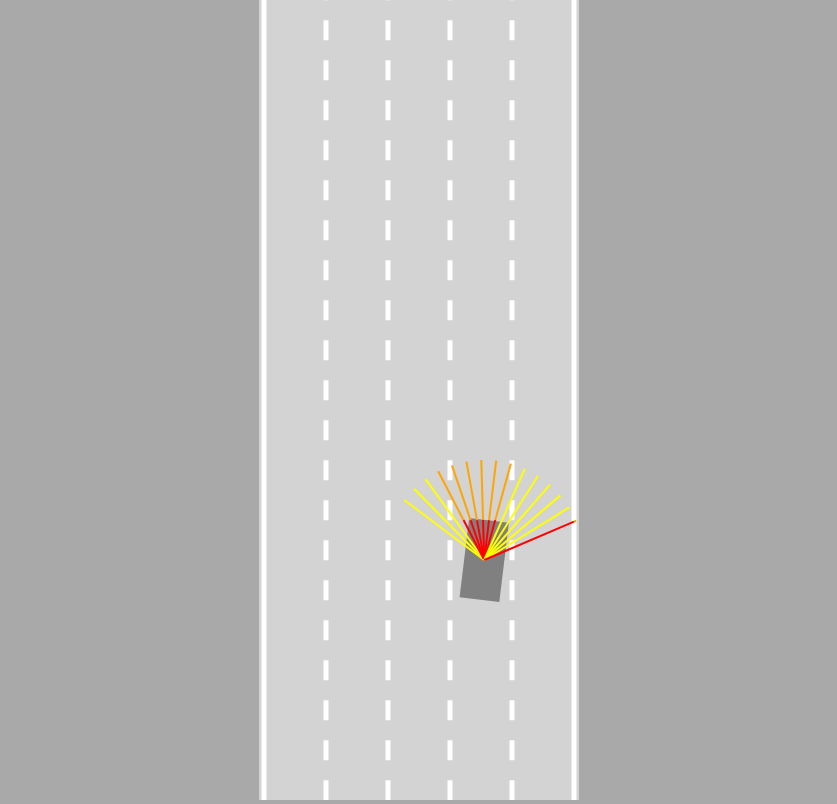
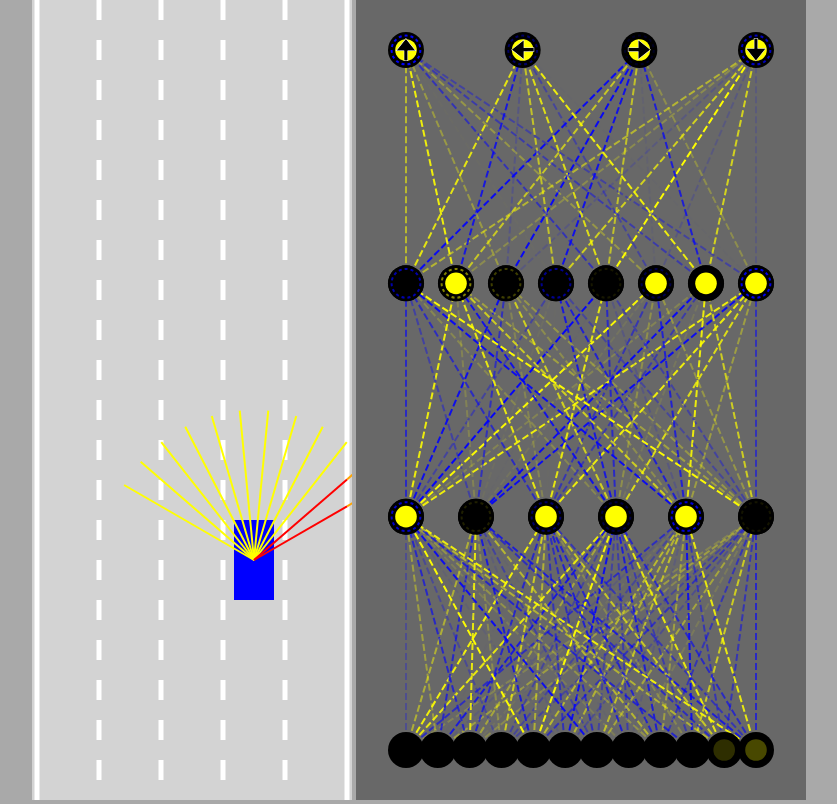
Before and after one commit to xavios/car-neural-network, a website: page index.html in a window 1280 px wide. Shown: the whole page, without its empty margins (221-1058 px from the left). Drawn offline with Linux system fonts and the light colour scheme.

Commit message:
visualizer added

```diff
--- a/css/style.css
+++ b/css/style.css
@@ -5,6 +5,9 @@ body {
   background: darkgrey;
 }
 
-#myCanvas {
+#carCanvas {
   background-color: lightgray;
 }
+#networkCanvas {
+  background-color: rgb(104, 104, 104);
+}
--- a/index.html
+++ b/index.html
@@ -10,13 +10,15 @@
   </head>
 
   <body>
-    <canvas id="myCanvas"></canvas>
+    <canvas id="carCanvas"></canvas>
+    <canvas id="networkCanvas"></canvas>
     <script src="./js/utils.js"></script>
     <script src="./js/road.js"></script>
     <script src="./js/controlls.js"></script>
     <script src="./js/car.js"></script>
     <script src="./js/sensor.js"></script>
     <script src="./js/neural-network.js"></script>
+    <script src="./js/visualizer.js"></script>
     <script src="./js/index.js"></script>
   </body>
   <!-- adding curves to the road would be a nice homework -->
--- a/js/car.js
+++ b/js/car.js
@@ -25,7 +25,7 @@ class Car {
     this.damaged = false;
 
     if (this.options.type === "AI") {
-      this.brain = new NeuralNetwork([this.sensor.rayCount, 6, 4]);
+      this.brain = new NeuralNetwork([this.sensor.rayCount, 6, 8, 4]);
     }
   }
 
--- a/js/index.js
+++ b/js/index.js
@@ -1,8 +1,12 @@
-const canvas = document.getElementById("myCanvas");
-canvas.width = 320;
+const carCanvas = document.getElementById("carCanvas");
+carCanvas.width = 320;
 
-const ctx = canvas.getContext("2d");
-const road = new Road(canvas.width / 2, canvas.width, 5);
+const networkCanvas = document.getElementById("networkCanvas");
+networkCanvas.width = 450;
+
+const carCtx = carCanvas.getContext("2d");
+const networkCtx = networkCanvas.getContext("2d");
+const road = new Road(carCanvas.width / 2, carCanvas.width, 5);
 const car = new Car(road.getLaneCenter(3), window.innerHeight / 2, {
   type: "AI",
   color: "blue",
@@ -12,12 +16,19 @@ const traffic = [
   new Car(road.getLaneCenter(3), window.innerHeight / 5, {
     maxSpeed: 3,
   }),
+  new Car(road.getLaneCenter(1), window.innerHeight / 3, {
+    maxSpeed: 4,
+  }),
+  new Car(road.getLaneCenter(4), window.innerHeight / 8, {
+    maxSpeed: 2.5,
+  }),
 ];
 
 animate();
 
 function animate() {
-  canvas.height = window.innerHeight;
+  carCanvas.height = window.innerHeight;
+  networkCanvas.height = window.innerHeight;
 
   for (let i = 0; i < traffic.length; i++) {
     traffic[i].update(road.borders, []);
@@ -25,14 +36,17 @@ function animate() {
 
   car.update(road.borders, traffic);
 
-  ctx.save();
-  ctx.translate(0, -car.y + canvas.height * 0.7);
-  road.draw(ctx);
+  carCtx.save();
+  carCtx.translate(0, -car.y + carCanvas.height * 0.7);
+  road.draw(carCtx);
 
   for (let i = 0; i < traffic.length; i++) {
-    traffic[i].draw(ctx);
+    traffic[i].draw(carCtx);
   }
-  car.draw(ctx);
-  ctx.restore();
+  car.draw(carCtx);
+  carCtx.restore();
+
+  Visualizer.drawNetwork(networkCtx, car.brain);
+
   requestAnimationFrame(animate);
 }
--- a/js/neural-network.js
+++ b/js/neural-network.js
@@ -17,10 +17,10 @@ class NeuralNetwork {
 
 class Level {
   constructor(inputCnt, outputCnt) {
-    this.input = new Array(inputCnt);
-    this.output = new Array(outputCnt);
+    this.inputs = new Array(inputCnt);
+    this.outputs = new Array(outputCnt);
 
-    this.bias = new Array(outputCnt);
+    this.biases = new Array(outputCnt);
 
     this.weights = new Array(inputCnt);
     for (let i = 0; i < inputCnt; i++) {
@@ -31,26 +31,26 @@ class Level {
   }
 
   #randomize() {
-    for (let i = 0; i < this.input.length; i++) {
-      for (let j = 0; j < this.output.length; j++) {
+    for (let i = 0; i < this.inputs.length; i++) {
+      for (let j = 0; j < this.outputs.length; j++) {
         this.weights[i][j] = Math.random() * 2 - 1;
       }
     }
 
-    for (let i = 0; i < this.output.length; i++) {
-      this.bias[i] = Math.random() * 2 - 1;
+    for (let i = 0; i < this.outputs.length; i++) {
+      this.biases[i] = Math.random() * 2 - 1;
     }
   }
 
   static feedForward(givenInputs, level) {
-    level.input = givenInputs;
-    for (let i = 0; i < level.output.length; i++) {
+    level.inputs = givenInputs;
+    for (let i = 0; i < level.outputs.length; i++) {
       let sum = 0;
-      for (let j = 0; j < level.input.length; j++) {
-        sum += level.input[j] * level.weights[j][i];
+      for (let j = 0; j < level.inputs.length; j++) {
+        sum += level.inputs[j] * level.weights[j][i];
       }
-      level.output[i] = sum > level.bias[i] ? 1 : 0;
+      level.outputs[i] = sum > level.biases[i] ? 1 : 0;
     }
-    return level.output;
+    return level.outputs;
   }
 }
--- a/js/road.js
+++ b/js/road.js
@@ -22,7 +22,7 @@ class Road {
     ];
   }
 
-  draw() {
+  draw(ctx) {
     ctx.lineWidth = 5;
     ctx.strokeStyle = "white";
 
--- a/js/sensor.js
+++ b/js/sensor.js
@@ -1,8 +1,8 @@
 class Sensor {
   constructor(car) {
     this.car = car;
-    this.rayCount = 15;
-    this.rayLenght = 100;
+    this.rayCount = 12;
+    this.rayLenght = 150;
     this.raySpread = Math.PI / 1.5; // 120°
     this.rays = [];
     this.roadBorders = null;
--- a/js/utils.js
+++ b/js/utils.js
@@ -66,3 +66,11 @@ function getSegments(polygon) {
   segments.push({ start: polygon[polygon.length - 1], end: polygon[0] });
   return segments;
 }
+
+function getRGBA(value) {
+  const alpha = Math.abs(value);
+  const R = value < 0 ? 0 : 255;
+  const G = R;
+  const B = value > 0 ? 0 : 255;
+  return "rgba(" + R + "," + G + "," + B + "," + alpha + ")";
+}
--- /dev/null
+++ b/js/visualizer.js
@@ -0,0 +1,103 @@
+class Visualizer {
+  static drawNetwork(ctx, network) {
+    const margin = 50;
+    const left = margin;
+    const top = margin;
+    const width = ctx.canvas.width - margin * 2;
+    const height = ctx.canvas.height - margin * 2;
+
+    const levelHeight = height / network.levels.length;
+
+    for (let i = network.levels.length - 1; i >= 0; i--) {
+      const levelTop =
+        top +
+        lerp(
+          height - levelHeight,
+          0,
+          network.levels.length == 1 ? 0.5 : i / (network.levels.length - 1)
+        );
+
+      ctx.setLineDash([7, 3]);
+      Visualizer.drawLevel(
+        ctx,
+        network.levels[i],
+        left,
+        levelTop,
+        width,
+        levelHeight,
+        i == network.levels.length - 1 ? ["🠉", "🠈", "🠊", "🠋"] : []
+      );
+    }
+  }
+
+  static drawLevel(ctx, level, left, top, width, height, outputLabels) {
+    const right = left + width;
+    const bottom = top + height;
+
+    const { inputs, outputs, weights, biases } = level;
+
+    for (let i = 0; i < inputs.length; i++) {
+      for (let j = 0; j < outputs.length; j++) {
+        ctx.beginPath();
+        ctx.moveTo(Visualizer.#getNodeX(inputs, i, left, right), bottom);
+        ctx.lineTo(Visualizer.#getNodeX(outputs, j, left, right), top);
+        ctx.lineWidth = 2;
+        ctx.strokeStyle = getRGBA(weights[i][j]);
+        ctx.stroke();
+      }
+    }
+
+    const nodeRadius = 18;
+    for (let i = 0; i < inputs.length; i++) {
+      const x = Visualizer.#getNodeX(inputs, i, left, right);
+      ctx.beginPath();
+      ctx.arc(x, bottom, nodeRadius, 0, Math.PI * 2);
+      ctx.fillStyle = "black";
+      ctx.fill();
+      ctx.beginPath();
+      ctx.arc(x, bottom, nodeRadius * 0.6, 0, Math.PI * 2);
+      ctx.fillStyle = getRGBA(inputs[i]);
+      ctx.fill();
+    }
+
+    for (let i = 0; i < outputs.length; i++) {
+      const x = Visualizer.#getNodeX(outputs, i, left, right);
+      ctx.beginPath();
+      ctx.arc(x, top, nodeRadius, 0, Math.PI * 2);
+      ctx.fillStyle = "black";
+      ctx.fill();
+      ctx.beginPath();
+      ctx.arc(x, top, nodeRadius * 0.6, 0, Math.PI * 2);
+      ctx.fillStyle = getRGBA(outputs[i]);
+      ctx.fill();
+
+      ctx.beginPath();
+      ctx.lineWidth = 2;
+      ctx.arc(x, top, nodeRadius * 0.8, 0, Math.PI * 2);
+      ctx.strokeStyle = getRGBA(biases[i]);
+      ctx.setLineDash([3, 3]);
+      ctx.stroke();
+      ctx.setLineDash([]);
+
+      if (outputLabels[i]) {
+        ctx.beginPath();
+        ctx.textAlign = "center";
+        ctx.textBaseline = "middle";
+        ctx.fillStyle = "black";
+        ctx.strokeStyle = "white";
+        ctx.font = nodeRadius * 1.5 + "px Arial";
+        ctx.fillText(outputLabels[i], x, top + nodeRadius * 0.1);
+        ctx.lineWidth = 0.5;
+        ctx.strokeText(outputLabels[i], x, top + nodeRadius * 0.1);
+      }
+    }
+  }
+
+  static #getNodeX(nodes, index, left, right) {
+    return lerp(
+      left,
+      right,
+      nodes.length == 1 ? 0.5 : index / (nodes.length - 1)
+    );
+  }
+}
```
